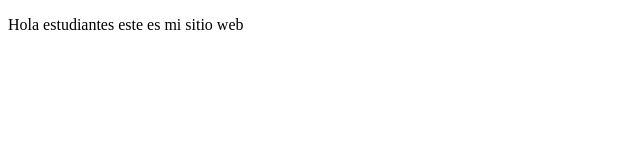
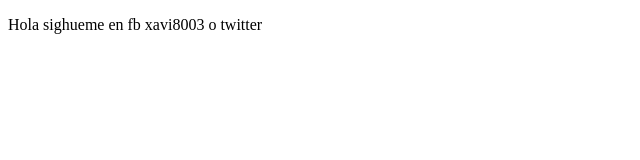
Before and after one commit to xavi8003/proyectoDemoCursoPrework, a plain HTML site: page index.html in a window 1280 px wide. Shown: the full height of the page, 0-640 px from the left. Drawn offline with Linux system fonts and the light colour scheme.

Commit message:
cambios agregamos sitios de twicht

```diff
--- a/index.html
+++ b/index.html
@@ -8,7 +8,7 @@
 </head>
 <body>
     <p>
-        Hola estudiantes este es mi sitio web
+        Hola sighueme en fb xavi8003 o twitter
 
     </p>
 </body>
```
